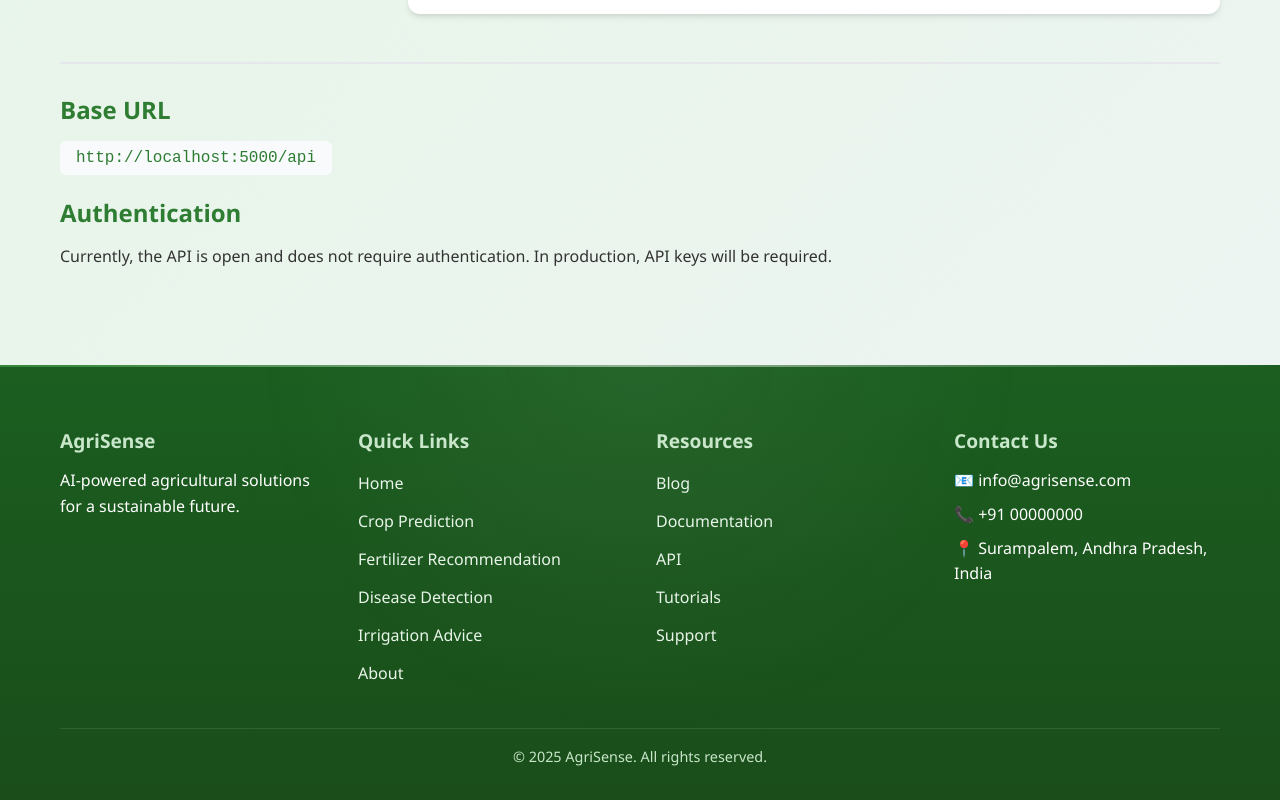
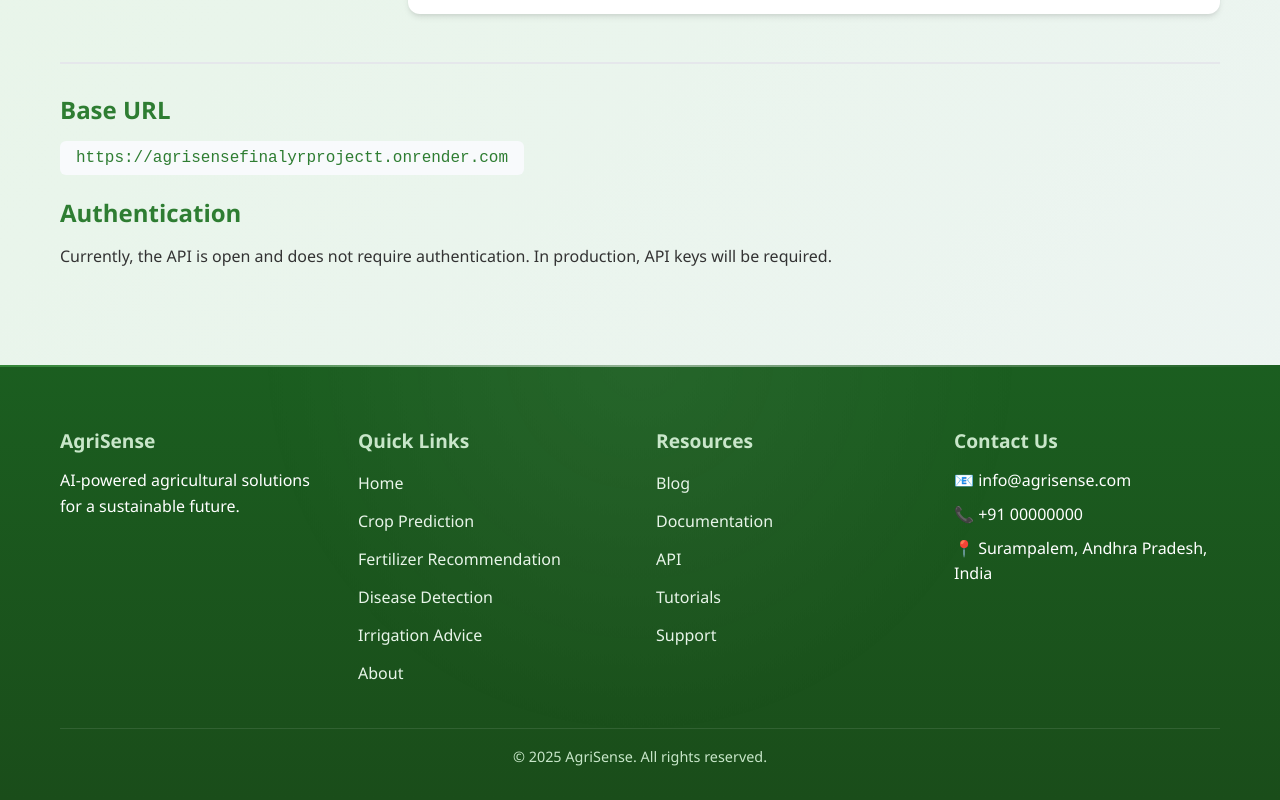
Before and after one commit to samir0560/AgriSensefinalyrproject, a React (Create React App) app in the folder frontend/: page /api in a window 1280 px wide. Shown: the part 1214-2014 px from the top of the page. Built offline with nearby package versions, Linux system fonts and the light colour scheme; no server answers.

Commit message:
Update API.jsx

```diff
--- a/frontend/src/pages/API.jsx
+++ b/frontend/src/pages/API.jsx
@@ -168,7 +168,7 @@ const API = () => {
 
         <div className="api-info-section">
           <h2>{t('apiBaseUrl')}</h2>
-          <code className="base-url">http://localhost:5000/api</code>
+          <code className="base-url">https://agrisensefinalyrprojectt.onrender.com</code>
 
           <h2>{t('apiAuthentication')}</h2>
           <p>{t('apiAuthNote')}</p>
```
